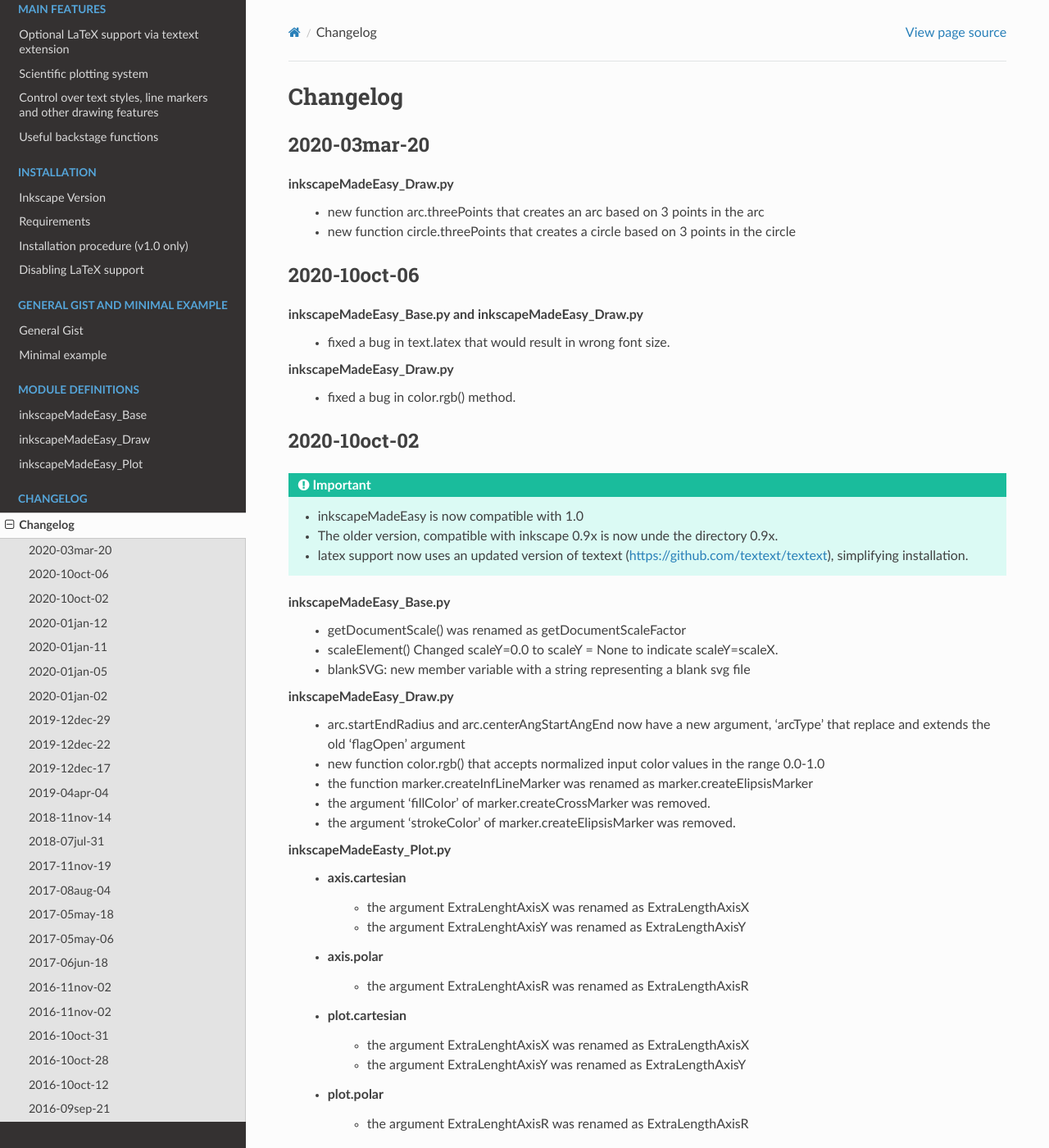
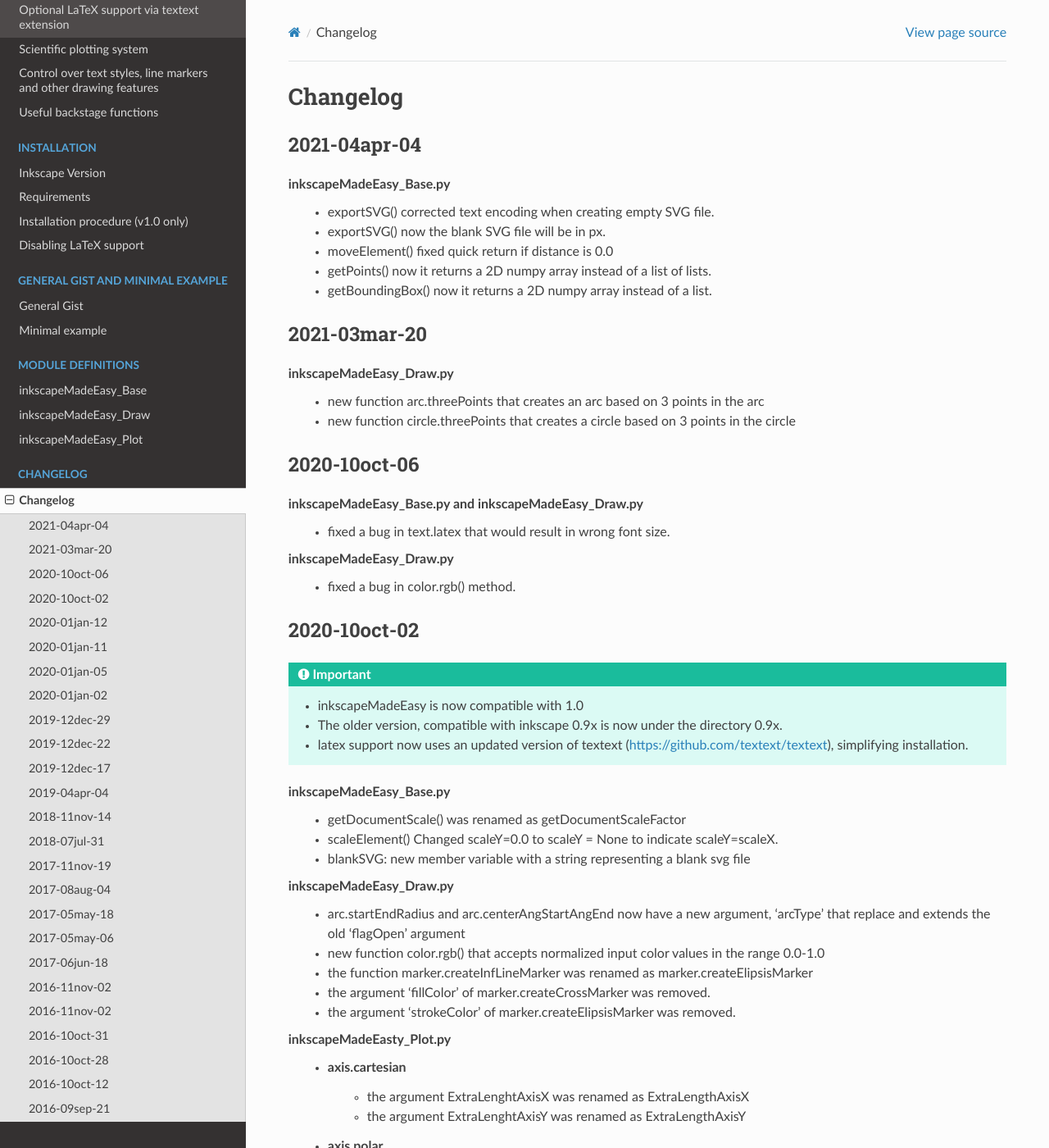
Before and after one commit to fsmMLK/inkscapeMadeEasy, a Sphinx documentation site: the page built from docs/source/Changelog.rst, in a window 1280 px wide and 1400 px high. Shown: the whole window at 82% size. Built offline with Sphinx 7.4.7 and the Read the Docs theme 2.0.0, drawn with Linux system fonts in a browser that asks for light colours; formulas are drawn with MathJax 3.

Commit message:
fixed SVGexport encoding. getPoints() and getBoundingBox() methods now return numpy arrays

```diff
--- a/docs/source/Changelog.rst
+++ b/docs/source/Changelog.rst
@@ -1,7 +1,18 @@
 Changelog
 ==========
 
-2020-03mar-20
+
+2021-04apr-04
+-------------
+
+inkscapeMadeEasy_Base.py
+   - exportSVG() corrected text encoding when creating empty SVG file.
+   - exportSVG() now the blank SVG file will be in px.
+   - moveElement() fixed quick return if distance is 0.0
+   - getPoints() now it returns a 2D numpy array instead of a list of lists.
+   - getBoundingBox() now it returns a 2D numpy array instead of a list.
+
+2021-03mar-20
 -------------
 
 inkscapeMadeEasy_Draw.py
@@ -22,7 +33,7 @@ inkscapeMadeEasy_Draw.py
 
 .. important::
     - inkscapeMadeEasy is now compatible with 1.0
-    - The older version, compatible with inkscape 0.9x is now unde the directory 0.9x.
+    - The older version, compatible with inkscape 0.9x is now under the directory 0.9x.
     - latex support now uses an updated version of textext (https://github.com/textext/textext), simplifying installation.
 
 inkscapeMadeEasy_Base.py
```
Also changed, not shown: docs/source/minimalExample.rst (+13 -1 lines), 1 other file.
